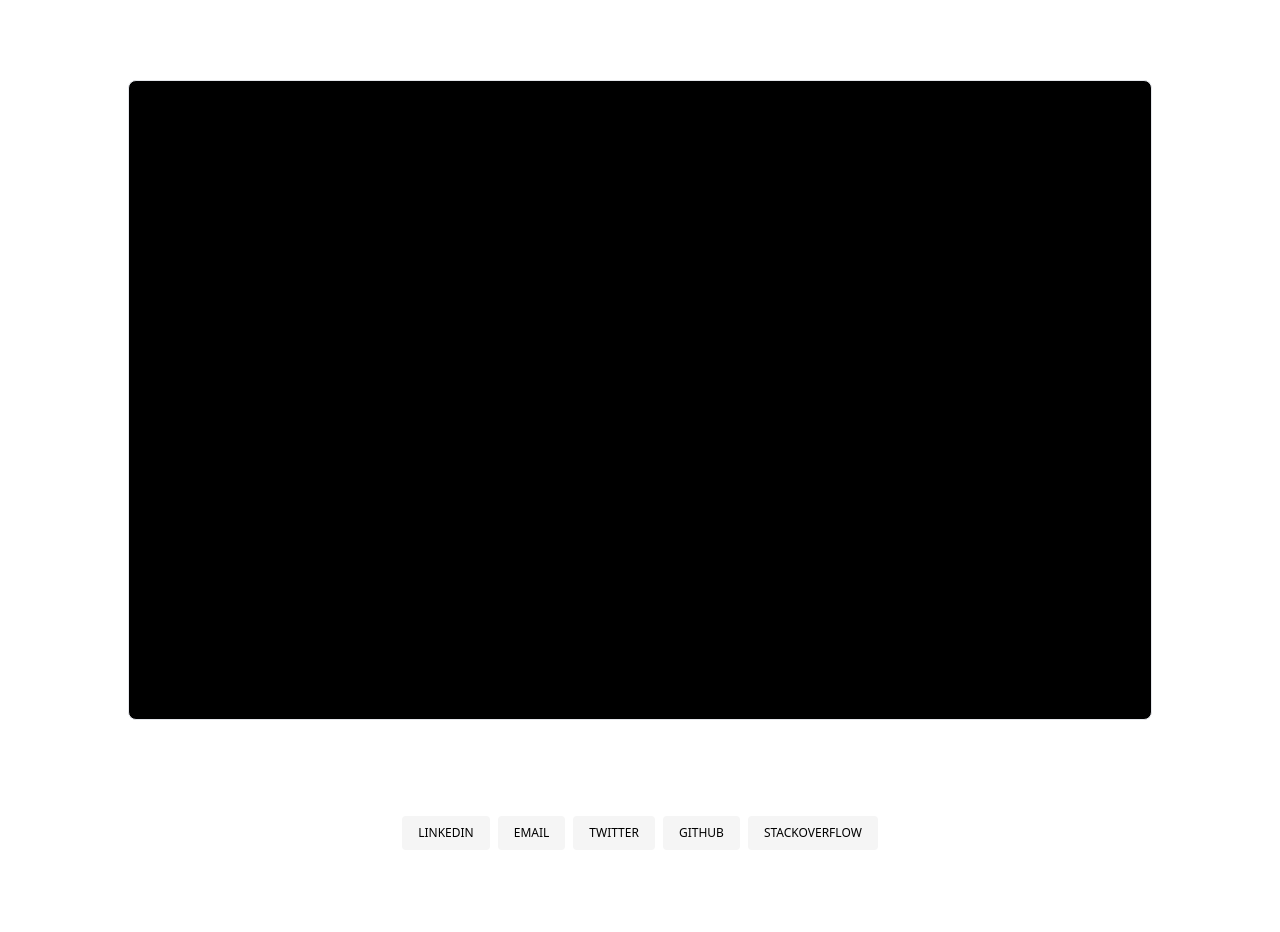
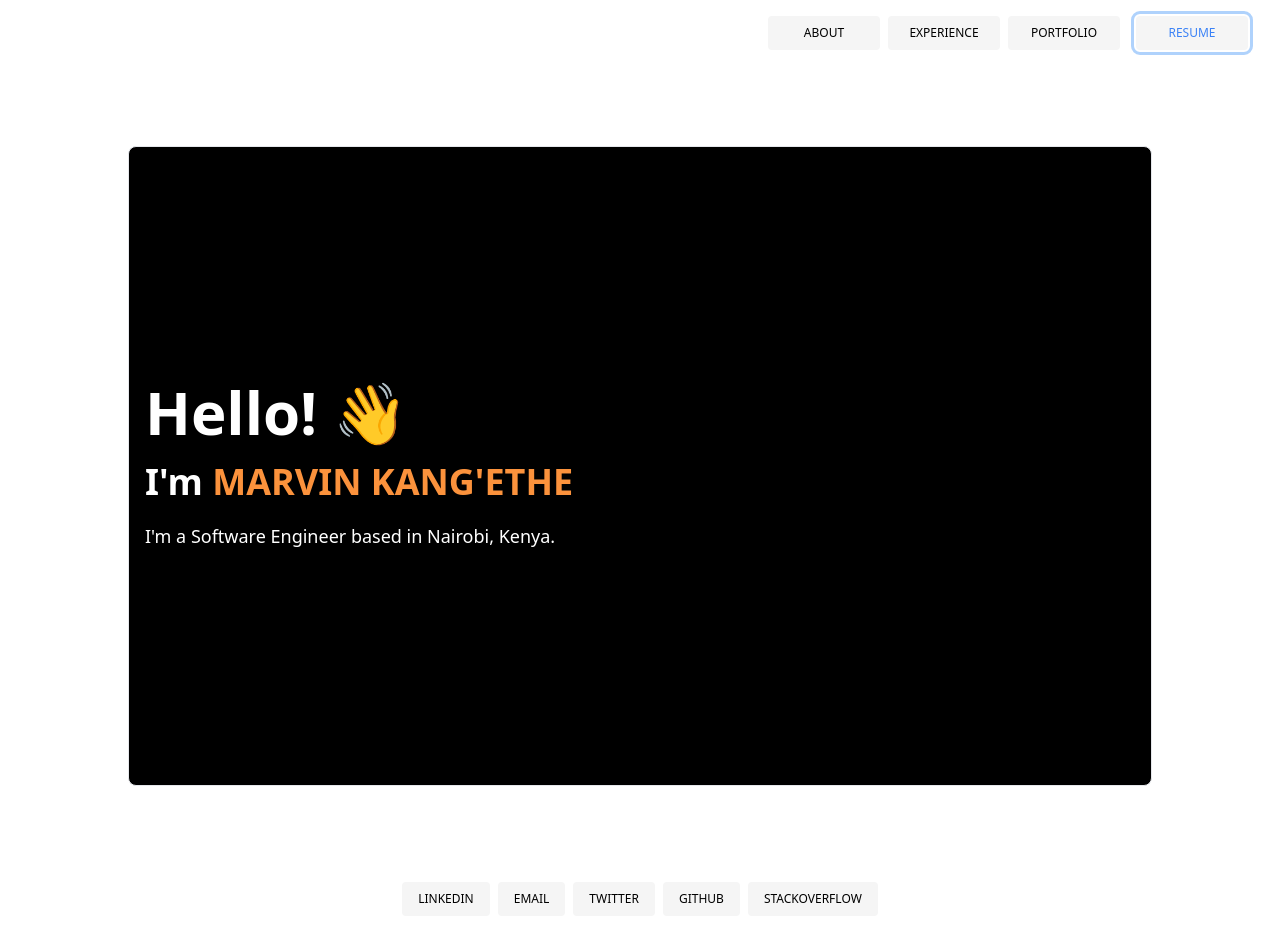
Before and after one commit to kang-marvin/portfolio, a React (Create React App) app: page / in a window 1280 px wide. Before the commit the page ends 866 px from the top, so only its background shows below. Built offline with nearby package versions, Linux system fonts and the light colour scheme.

Commit message:
Add header panel

```diff
--- a/src/App.js
+++ b/src/App.js
@@ -1,23 +1,34 @@
-import React from 'react';
+import React, { useState } from 'react';
 
 import "./index.css";
 
-// import Introduction from './components/Introduction';
-// import Experience from './components/Experience';
-// import Portfolio from './components/Portfolio';
+import Introduction from './components/Introduction';
+import Experience from './components/Experience';
+import Portfolio from './components/Portfolio';
 
 import Container from './ui/Container';
 import FlexBoard from './ui/FlexBoard';
 import Footer from './ui/Footer';
+import Header from './ui/Header';
+
+const Pages = {
+  portfolio: <Portfolio />,
+  experience: <Experience />,
+  about: <Introduction />,
+};
 
 const App = () => {
+
+  const [page, setPage] = useState("about");
   return (
     <>
+      <Header
+        setPage={setPage}
+        pagesTitle={Object.keys(Pages)}
+      />
       <Container>
         <FlexBoard className="items-start justify-center">
-          {/* <Introduction /> */}
-          {/* <Experience /> */}
-          {/* <Portfolio /> */}
+          {Pages[page]}
         </FlexBoard>
       </Container>
       <Footer />
--- a/src/ui/Header.js
+++ b/src/ui/Header.js
@@ -36,12 +36,10 @@ const LinkWrapper = (props) => {
 }
 
 const Header = (props) => {
-  const { children } = props;
+  const { pagesTitle, setPage } = props;
 
   return (
     <div className="flex flex-row-reverse py-4 px-8 space-x-2">
-      {children}
-
       {data.map((media) => {
         return (
           <LinkWrapper
@@ -51,6 +49,20 @@ const Header = (props) => {
           />
         )
       })}
+
+      <span className='px-1'></span>
+
+      {pagesTitle.map((title) => {
+        return (
+          <button
+            type="button"
+            class={buttonClassName}
+            onClick={() => setPage(title)}
+          >
+            {title}
+          </button>
+        )
+      })}
     </div>
   );
 };
```
